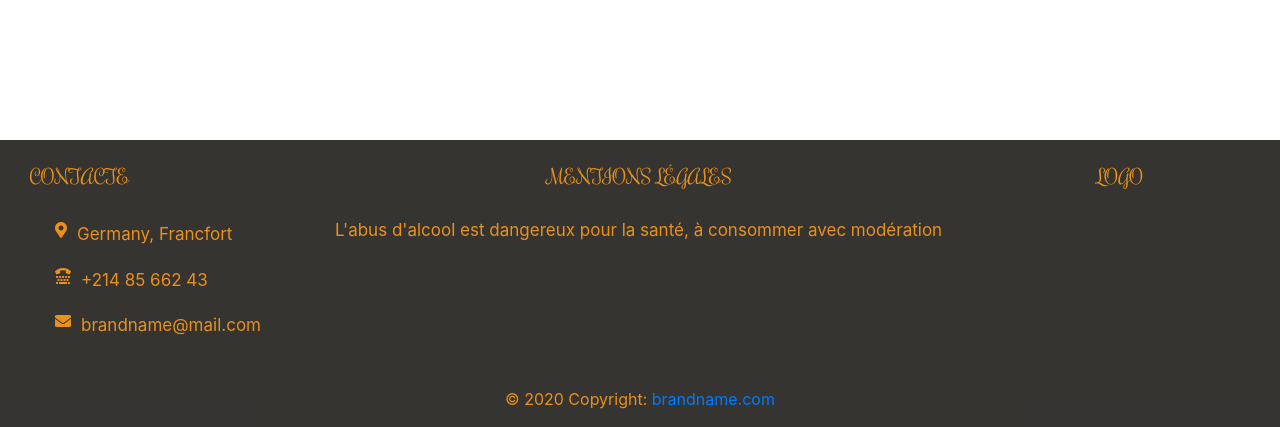
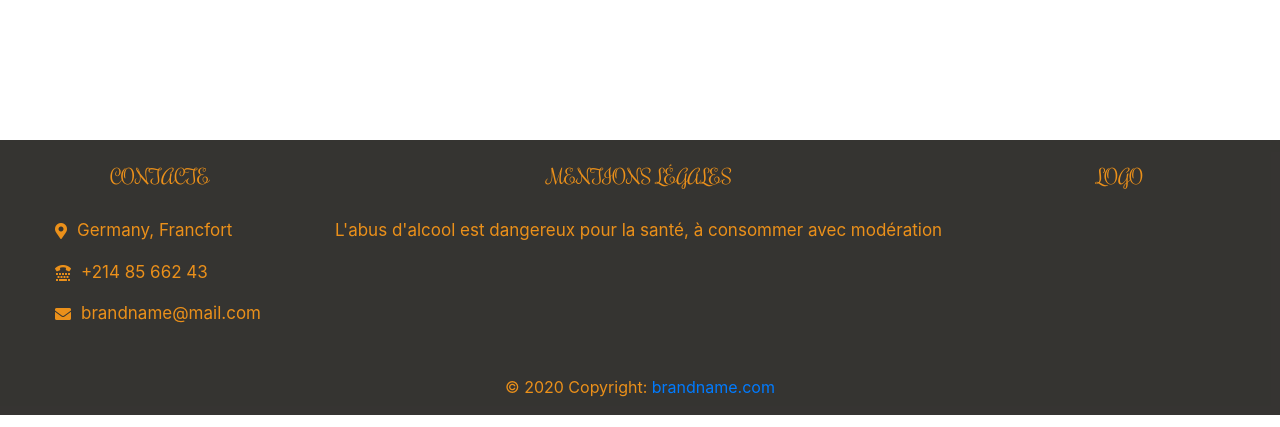
Before and after one commit to emmaleger58/catalogue_alcool, a PHP site: page /about.php in a window 1280 px wide. Shown: the part 865-1292 px from the top of the page. Run offline with PHP 8.4, Linux system fonts and the light colour scheme; some libraries are stand-ins or nearby versions.

Commit message:
nom fichiers modifiés

```diff
--- a/about.php
+++ b/about.php
@@ -47,7 +47,7 @@
         <div class="col-md-3 mt-md-0 mt-3">
 
           <!-- Content -->
-          <h5 class="col-md-3 text-uppercase">Contacte</h5>
+          <h5 id='contacte' class="col-md-12 text-uppercase">Contacte</h5>
 
           <div id='info'>
           <ul>
@@ -56,7 +56,7 @@
           <li><div id='phone'><i class="fas fa-tty"></i><p>+214 85 662 43</p></div></li>
 
           <li><div id='mail'><i class="fas fa-envelope"></i><p>brandname@mail.com</p></div></li>
-
+         </ul>
         </div>
         </div>
         <!-- Grid column -->
--- a/add.php
+++ b/add.php
@@ -9,10 +9,10 @@
   <body>
 
     <?php
-include_once 'connect.php';
+include_once 'config.php';
 
   $sql = "SELECT * FROM `alcool` WHERE 1";
-    foreach ($conn -> query($sql) as $row) {
+    foreach ($db -> query($sql) as $row) {
       echo $row['nom'] . " " . $row['type'] . " " . $row['taux_alcool'] . " " .  $row['prix'] . " " . $row['origine'] . " " . $row['note'] . " " . $row['description'] . " " . $row['image'] . '<br>';
 }
 echo "<br>" . "<br>";
--- a/add_function.php
+++ b/add_function.php
@@ -1,5 +1,5 @@
 <?php
-include_once 'connect.php';
+include_once 'config.php';
 
   if(isset($_POST['add'])) {
     $nom = $_POST['nom'];
@@ -17,7 +17,7 @@
   else{
 
     try{
-      $stmt =$conn->prepare("INSERT INTO alcool (nom, type, description, taux_alcool, prix, origine, note, image) VALUES (:nom, :type, :description, :taux_alcool, :prix, :origine, :note, :image)");
+      $stmt =$db->prepare("INSERT INTO alcool (nom, type, description, taux_alcool, prix, origine, note, image) VALUES (:nom, :type, :description, :taux_alcool, :prix, :origine, :note, :image)");
 
       $filename = $_FILES['image']['name'];
                   $target_files='img/' .$filename;
--- a/connect.php
+++ b/config.php
@@ -6,9 +6,9 @@
 $dbname = "alcool";
 
 try {
-$conn = new PDO("mysql:host=$servername;dbname=$dbname", $username, $password);
+$db = new PDO("mysql:host=$servername;dbname=$dbname", $username, $password);
 // set the PDO error mode to exception
-$conn->setAttribute(PDO::ATTR_ERRMODE, PDO::ERRMODE_EXCEPTION);
+$db->setAttribute(PDO::ATTR_ERRMODE, PDO::ERRMODE_EXCEPTION);
 echo "<font color='green'>Connected successfully</font>";
 } catch(PDOException $e) {
 echo "Connection failed: " . $e->getMessage();
--- a/delete.php
+++ b/delete.php
@@ -1,5 +1,5 @@
 <?php
-include_once 'connect.php';
+include_once 'config.php';
 
   if(isset($_POST['suppress'])) {
     $nom = $_POST['nom'];
@@ -11,7 +11,7 @@
   else{
 
     try{
-      $stmt =$conn->prepare("DELETE FROM `alcool` WHERE nom = :nom");
+      $stmt =$db->prepare("DELETE FROM `alcool` WHERE nom = :nom");
       $stmt->execute(array(
         ':nom'=>$nom
         ));
--- a/footer.css
+++ b/footer.css
@@ -53,6 +53,7 @@
     position:relative;
     z-index:0;
 }
+
 #textcontainer {
     position:absolute;
     top:0;
@@ -91,6 +92,10 @@
   font-family: 'Rochester', cursive;
 }
 
+#contacte{
+
+}
+
 li{
   list-style: none;
 }
@@ -107,5 +112,5 @@
 
 i{
   margin-right:10px;
-  margin-top: ;
+  margin-top: 5px;
 }
```
